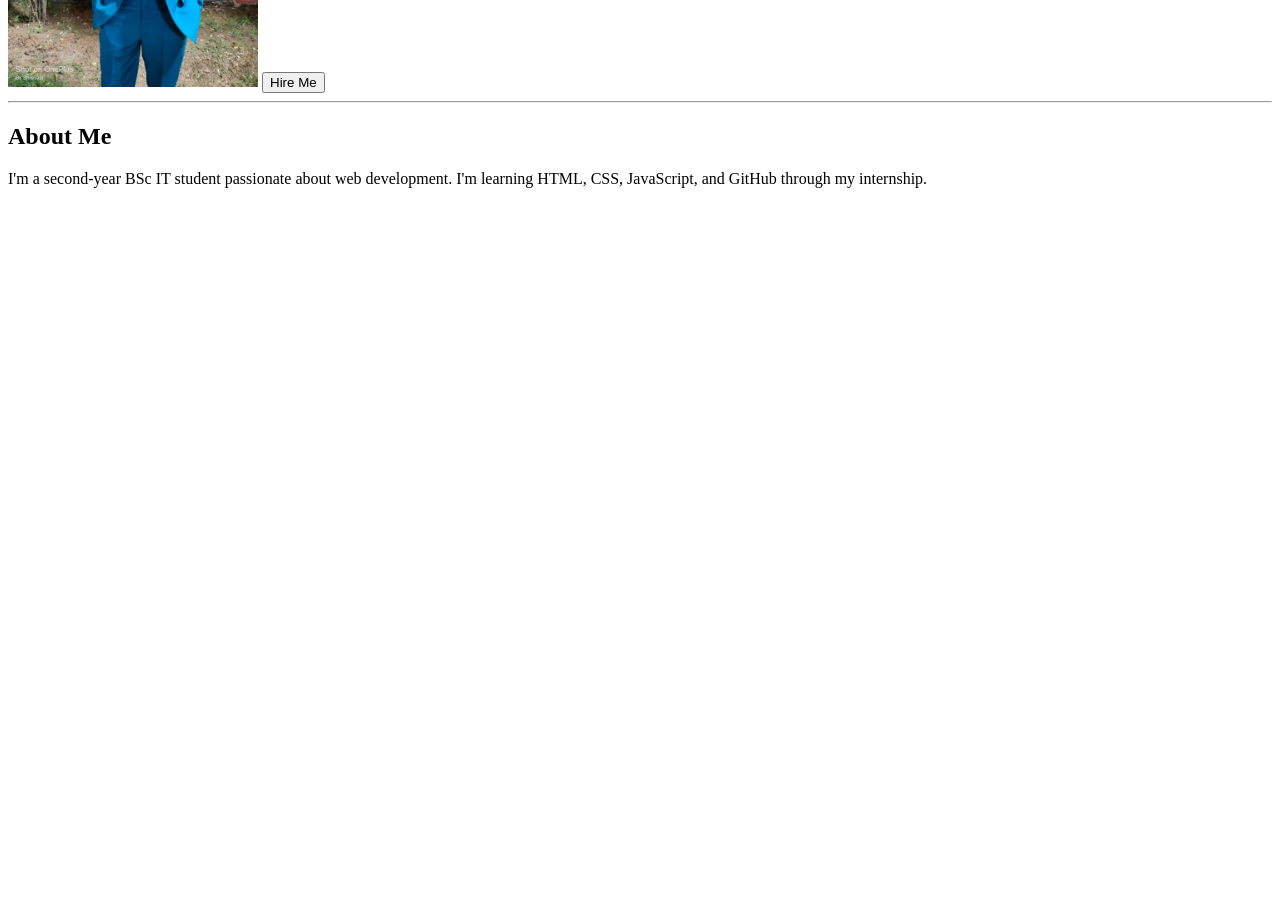
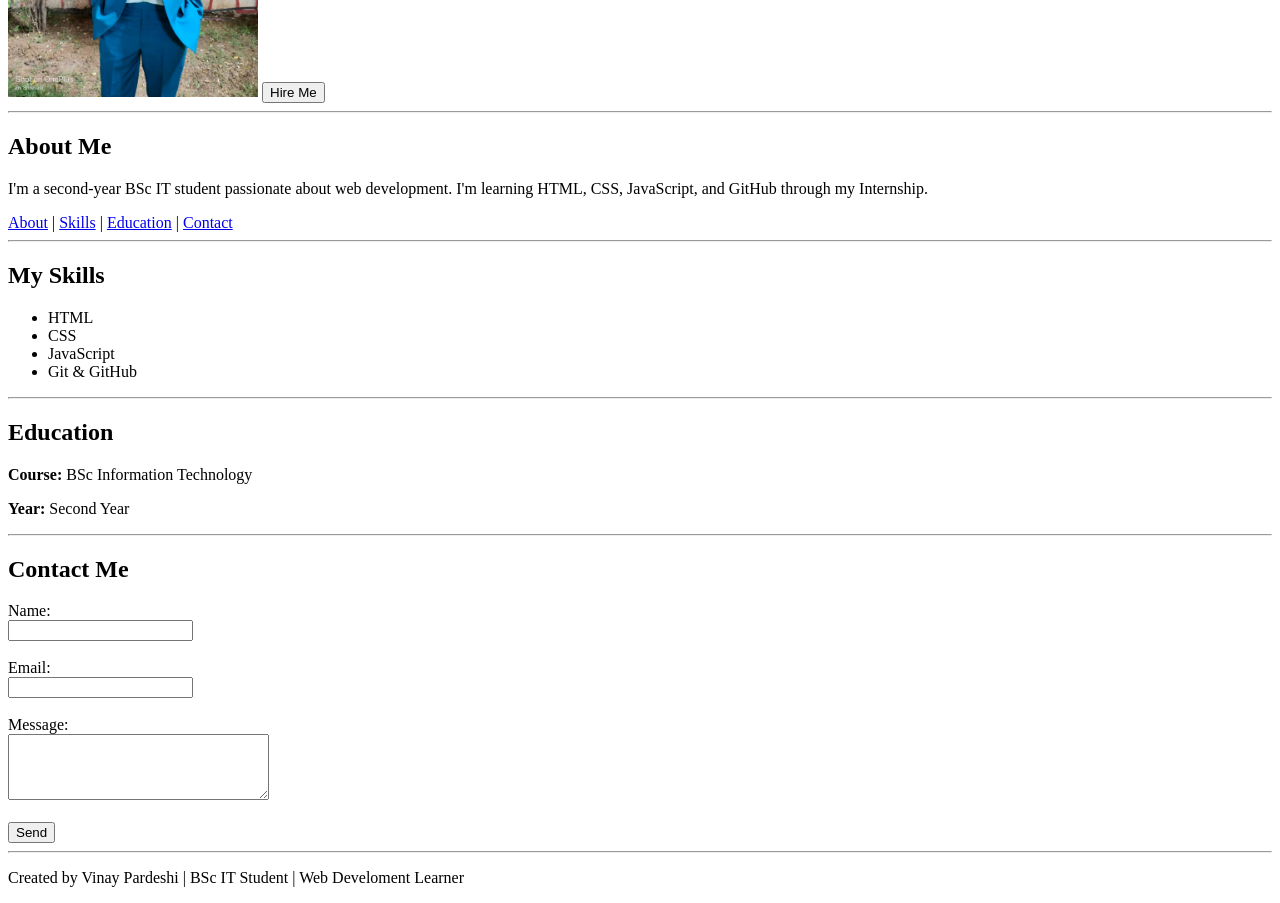
Before and after one commit to vinay-xddd/Personal-Portfolio, a plain HTML site: page index.html in a window 1280 px wide. Shown: the part 360-1263 px from the top of the page. Before the commit the page ends 800 px from the top, so only its background shows below. Drawn offline with Linux system fonts and the light colour scheme.

Commit message:
Day 3: Added semantic HTML, navigation, skills, education, contact form and footer

```diff
--- a/index.html
+++ b/index.html
@@ -11,17 +11,78 @@
 
     <p>BSc IT Student | Learning Web Development</p>
 
+    <hr>
+
+
+
     <img src="profile.jpeg" alt="My Photo" width="250">
 
     <button>Hire Me</button>
 
     <hr>
 
+    <section id="about">
     <h2>About Me</h2>
 
     <p>
-        I'm a second-year BSc IT student passionate about web development. I'm learning HTML, CSS, JavaScript, and GitHub through my internship.
+        I'm a second-year BSc IT student passionate about web development. I'm learning HTML, CSS, JavaScript, and GitHub through my Internship.
     </p>
+</section>
+
+
+<nav>
+    <a href="#about">About</a> |
+    <a href="#skills">Skills</a> |
+    <a href="#education">Education</a> |
+    <a href="#contact">Contact</a>
+</nav>
+
+<hr>
+
+<section id="skills">
+    <h2>My Skills</h2>
+
+    <ul>
+        <li>HTML</li>
+        <li>CSS</li>
+        <li>JavaScript</li>
+        <li>Git & GitHub</li>
+    </ul>
+</section>
+
+<hr>
+
+<section id="education">
+    <h2>Education</h2>
+
+    <p><strong>Course:</strong> BSc Information Technology</p>
+    <p><strong>Year:</strong> Second Year</p>
+</section>
+
+<hr>
+
+<section id="contact">
+    <h2>Contact Me</h2>
+
+    <form>
+        <label>Name:</label><br>
+        <input type="text"><br><br>
+
+        <label>Email:</label><br>
+        <input type="email"><br><br>
+
+        <label>Message:</label><br>
+        <textarea rows="4" cols="30"></textarea><br><br>
+
+        <button type="submit">Send</button>
+    </form>
+</section>
+
+<hr>
+
+<footer>
+    <p>Created by Vinay Pardeshi | BSc IT Student | Web Develoment Learner</p>
+</footer>
 
 </body>
 
```
